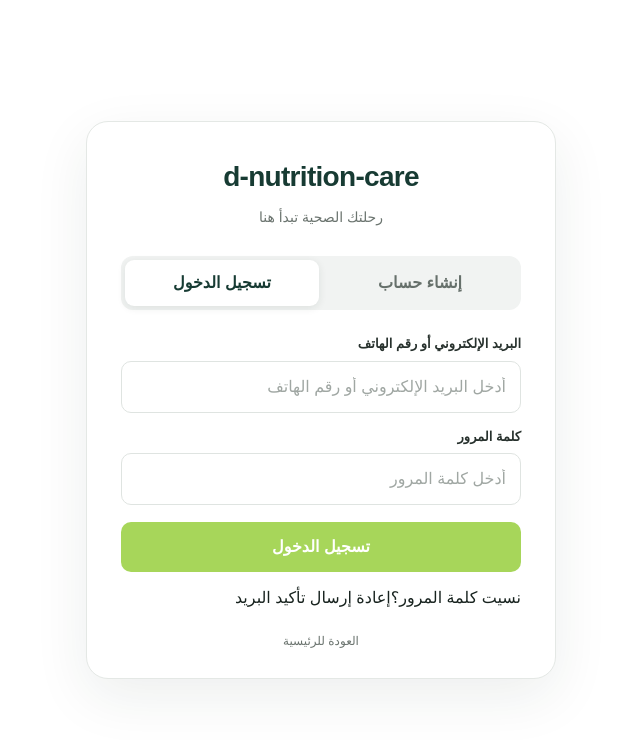
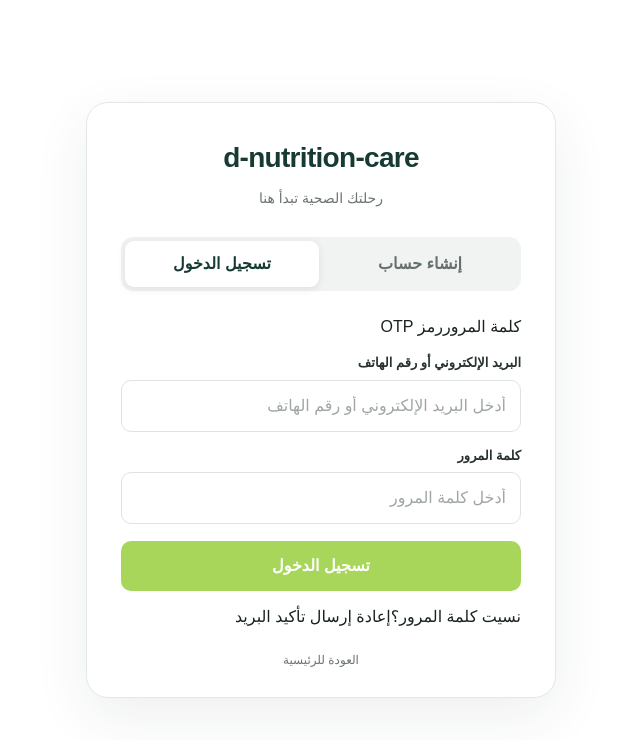
Before and after one commit to khaled19961/-D-Nutrition-Care, a Next.js app: page /auth/login in a window 1280 px wide. Shown: the top 740 px of the page, without its empty margins (319-959 px from the left). Built offline with nearby package versions, Linux system fonts and the light colour scheme; no server answers.

Commit message:
fix: implement email OTP authentication flow

```diff
--- a/components/auth-login-form.tsx
+++ b/components/auth-login-form.tsx
@@ -6,7 +6,8 @@ import { usePathname, useRouter, useSearchParams } from "next/navigation";
 import { createSupabaseBrowserClient } from "@/lib/supabase/browser";
 
 type Mode = "login" | "register";
-type IdentifierType = "email" | "phone";
+type LoginMethod = "password" | "otp";
+type OtpPurpose = "login" | "register";
 
 function safeNextPath(value: string | null) {
   if (!value || !value.startsWith("/") || value.startsWith("//")) return "/dashboard";
@@ -16,24 +17,20 @@ function safeNextPath(value: string | null) {
 function authErrorMessage(error: { code?: string; message?: string }) {
   switch (error.code) {
     case "invalid_credentials": return "بيانات الدخول غير صحيحة.";
-    case "email_not_confirmed": return "يجب تأكيد البريد الإلكتروني أولاً. يمكنك طلب رسالة تأكيد جديدة.";
+    case "email_not_confirmed": return "يجب تأكيد البريد الإلكتروني أولاً.";
     case "user_already_exists": return "يوجد حساب بهذه البيانات بالفعل. جرّب تسجيل الدخول.";
     case "email_address_invalid": return "البريد الإلكتروني غير صحيح.";
     case "phone_exists": return "رقم الهاتف مستخدم بالفعل.";
-    case "weak_password": return "كلمة المرور ضعيفة. استخدم كلمة مرور أقوى لا تقل عن 8 أحرف.";
-    case "over_email_send_rate_limit": return "تم تجاوز حد إرسال رسائل البريد مؤقتاً. انتظر قليلاً ثم حاول مرة أخرى.";
-    case "over_sms_send_rate_limit": return "تم تجاوز حد إرسال الرسائل النصية مؤقتاً. انتظر قليلاً ثم حاول مرة أخرى.";
+    case "weak_password": return "كلمة المرور يجب أن تكون أقوى ولا تقل عن 8 أحرف.";
+    case "over_email_send_rate_limit": return "تم تجاوز حد إرسال البريد مؤقتاً. انتظر قليلاً ثم حاول مرة أخرى.";
     case "provider_disabled": return "طريقة الدخول هذه غير مفعلة حالياً.";
     default: return error.message || "تعذر تنفيذ العملية حالياً. حاول مرة أخرى.";
   }
 }
 
-function getIdentifierType(value: string): IdentifierType | null {
+function getPhone(value: string) {
   const trimmed = value.trim();
-  if (!trimmed) return null;
-  if (/^[^\s@]+@[^\s@]+\.[^\s@]+$/.test(trimmed)) return "email";
-  if (/^\+?[0-9\s()-]{8,20}$/.test(trimmed)) return "phone";
-  return null;
+  return /^\+?[0-9\s()-]{8,20}$/.test(trimmed) ? trimmed.replace(/[\s()-]/g, "") : null;
 }
 
 export default function AuthLoginForm() {
@@ -43,7 +40,9 @@ export default function AuthLoginForm() {
   const next = safeNextPath(sp.get("next"));
   const pathMode: Mode = pathname === "/auth/register" ? "register" : "login";
   const requestedMode = sp.get("mode") === "register" ? "register" : pathMode;
+
   const [mode, setMode] = useState<Mode>(requestedMode);
+  const [loginMethod, setLoginMethod] = useState<LoginMethod>("password");
   const [identifier, setIdentifier] = useState("");
   const [loginPassword, setLoginPassword] = useState("");
   const [name, setName] = useState("");
@@ -52,6 +51,10 @@ export default function AuthLoginForm() {
   const [password, setPassword] = useState("");
   const [confirmPassword, setConfirmPassword] = useState("");
   const [acceptedTerms, setAcceptedTerms] = useState(false);
+  const [otp, setOtp] = useState("");
+  const [otpPurpose, setOtpPurpose] = useState<OtpPurpose>("login");
+  const [otpEmail, setOtpEmail] = useState("");
+  const [otpSent, setOtpSent] = useState(false);
   const [pending, setPending] = useState(false);
   const [error, setError] = useState("");
   const [message, setMessage] = useState("");
@@ -62,40 +65,31 @@ export default function AuthLoginForm() {
     setMode(nextMode);
     setError("");
     setMessage("");
-    setIdentifier("");
-    setLoginPassword("");
+    setOtpSent(false);
+    setOtp("");
     const url = new URL(window.location.href);
     url.searchParams.set("mode", nextMode);
     window.history.replaceState(null, "", url.toString());
   }
 
-  async function login(e: FormEvent<HTMLFormElement>) {
+  async function loginWithPassword(e: FormEvent<HTMLFormElement>) {
     e.preventDefault();
-    const value = identifier.trim();
-    const type = getIdentifierType(value);
     setError("");
     setMessage("");
-
-    if (!type) {
-      setError("أدخل بريداً إلكترونياً صحيحاً أو رقم هاتف بصيغة صحيحة.");
-      return;
-    }
-    if (!loginPassword) {
-      setError("أدخل كلمة المرور.");
-      return;
-    }
+    const value = identifier.trim();
+    if (!value || !loginPassword) return setError("أدخل بيانات الدخول.");
 
     setPending(true);
     try {
-      const result = type === "email"
-        ? await supabase.auth.signInWithPassword({ email: value, password: loginPassword })
-        : await supabase.auth.signInWithPassword({ phone: value, password: loginPassword });
+      const phoneValue = getPhone(value);
+      const result = phoneValue
+        ? await supabase.auth.signInWithPassword({ phone: phoneValue, password: loginPassword })
+        : await supabase.auth.signInWithPassword({ email: value, password: loginPassword });
 
       if (result.error) {
         setError(authErrorMessage(result.error));
         return;
       }
-
       router.replace(next);
       router.refresh();
     } catch (err) {
@@ -105,13 +99,68 @@ export default function AuthLoginForm() {
     }
   }
 
+  async function sendLoginOtp(e?: FormEvent<HTMLFormElement>) {
+    e?.preventDefault();
+    setError("");
+    setMessage("");
+    const value = identifier.trim();
+    if (!value || !value.includes("@")) return setError("أدخل بريداً إلكترونياً صحيحاً لاستخدام رمز OTP.");
+
+    setPending(true);
+    try {
+      const result = await supabase.auth.signInWithOtp({
+        email: value,
+        options: {
+          shouldCreateUser: false,
+          emailRedirectTo: window.location.origin + "/auth/callback?next=" + encodeURIComponent(next)
+        }
+      });
+      if (result.error) {
+        setError(authErrorMessage(result.error));
+        return;
+      }
+      setOtpEmail(value);
+      setOtpPurpose("login");
+      setOtp("");
+      setOtpSent(true);
+      setMessage("تم إرسال رمز التحقق إلى بريدك الإلكتروني.");
+    } catch (err) {
+      setError(err instanceof Error ? err.message : "تعذر إرسال رمز التحقق.");
+    } finally {
+      setPending(false);
+    }
+  }
+
+  async function verifyOtp(e: FormEvent<HTMLFormElement>) {
+    e.preventDefault();
+    setError("");
+    setMessage("");
+    const token = otp.trim();
+    if (!/^\d{6,8}$/.test(token)) return setError("أدخل رمز التحقق المرسل إلى بريدك.");
+
+    setPending(true);
+    try {
+      const type = otpPurpose === "register" ? "signup" : "email";
+      const result = await supabase.auth.verifyOtp({ email: otpEmail, token, type });
+      if (result.error) {
+        setError(authErrorMessage(result.error));
+        return;
+      }
+      router.replace(next);
+      router.refresh();
+    } catch (err) {
+      setError(err instanceof Error ? err.message : "رمز التحقق غير صالح أو منتهي.");
+    } finally {
+      setPending(false);
+    }
+  }
+
   async function resendConfirmation() {
     const value = identifier.trim();
-    if (getIdentifierType(value) !== "email") {
-      setError("لإعادة إرسال التأكيد، أدخل البريد الإلكتروني المرتبط بالحساب.");
+    if (!value.includes("@")) {
+      setError("أدخل البريد الإلكتروني المرتبط بالحساب.");
       return;
     }
-
     setPending(true);
     setError("");
     setMessage("");
@@ -119,17 +168,10 @@ export default function AuthLoginForm() {
       const result = await supabase.auth.resend({
         type: "signup",
         email: value,
-        options: {
-          emailRedirectTo: window.location.origin + "/auth/callback?next=" + encodeURIComponent(next)
-        }
+        options: { emailRedirectTo: window.location.origin + "/auth/callback?next=" + encodeURIComponent(next) }
       });
-      if (result.error) {
-        setError(authErrorMessage(result.error));
-        return;
-      }
-      setMessage("تم طلب رسالة تأكيد جديدة. افحص البريد الوارد ومجلد الرسائل غير المرغوب فيها.");
-    } catch (err) {
-      setError(err instanceof Error ? err.message : "تعذر إعادة إرسال رسالة التأكيد.");
+      if (result.error) setError(authErrorMessage(result.error));
+      else setMessage("تم طلب رسالة تأكيد جديدة. افحص بريدك.");
     } finally {
       setPending(false);
     }
@@ -139,7 +181,6 @@ export default function AuthLoginForm() {
     e.preventDefault();
     setError("");
     setMessage("");
-
     if (!email.trim()) return setError("أدخل البريد الإلكتروني.");
     if (password.length < 8) return setError("كلمة المرور يجب ألا تقل عن 8 أحرف.");
     if (password !== confirmPassword) return setError("تأكيد كلمة المرور غير مطابق.");
@@ -147,15 +188,12 @@ export default function AuthLoginForm() {
 
     setPending(true);
     try {
-      const redirectUrl = new URL("/auth/callback", window.location.origin);
-      redirectUrl.searchParams.set("next", next);
-
       const result = await supabase.auth.signUp({
         email: email.trim(),
         password,
         options: {
           data: { full_name: name.trim(), phone: phone.trim() },
-          emailRedirectTo: redirectUrl.toString()
+          emailRedirectTo: window.location.origin + "/auth/callback?next=" + encodeURIComponent(next)
         }
       });
 
@@ -170,10 +208,13 @@ export default function AuthLoginForm() {
         return;
       }
 
-      setMessage("تم إنشاء الحساب. راجع بريدك الإلكتروني واضغط رابط التأكيد ثم سجّل الدخول.");
-      setIdentifier(email.trim());
+      setOtpEmail(email.trim());
+      setOtpPurpose("register");
+      setOtp("");
+      setOtpSent(true);
       setMode("login");
-      setLoginPassword("");
+      setLoginMethod("otp");
+      setMessage("تم إنشاء الحساب. أرسلنا رمز تأكيد إلى بريدك الإلكتروني.");
     } catch (err) {
       setError(err instanceof Error ? err.message : "تعذر إنشاء الحساب حالياً.");
     } finally {
@@ -181,40 +222,54 @@ export default function AuthLoginForm() {
     }
   }
 
-
   return (
     <main className="auth-page" dir="rtl">
       <div className="auth-card">
         <Link href="/" className="auth-brand">d-nutrition-care</Link>
         <p className="auth-tagline">رحلتك الصحية تبدأ هنا</p>
 
-        <div className="auth-tabs" role="tablist" aria-label="اختيار طريقة الحساب">
+        <div className="auth-tabs" role="tablist">
           <button type="button" role="tab" aria-selected={mode === "register"} className={mode === "register" ? "is-active" : ""} onClick={() => switchMode("register")}>إنشاء حساب</button>
           <button type="button" role="tab" aria-selected={mode === "login"} className={mode === "login" ? "is-active" : ""} onClick={() => switchMode("login")}>تسجيل الدخول</button>
         </div>
 
         {mode === "login" ? (
-          <form onSubmit={login} className="auth-form">
-            <label>
-              <span>البريد الإلكتروني أو رقم الهاتف</span>
-              <input required value={identifier} onChange={e => setIdentifier(e.target.value)} placeholder="أدخل البريد الإلكتروني أو رقم الهاتف" autoComplete="username" />
-            </label>
-            <label>
-              <span>كلمة المرور</span>
-              <input required type="password" value={loginPassword} onChange={e => setLoginPassword(e.target.value)} placeholder="أدخل كلمة المرور" autoComplete="current-password" />
-            </label>
+          <div className="auth-form">
+            <div className="auth-method-tabs">
+              <button type="button" className={loginMethod === "password" ? "is-active" : ""} onClick={() => {setLoginMethod("password");setOtpSent(false);setError("");setMessage("");}}>كلمة المرور</button>
+              <button type="button" className={loginMethod === "otp" ? "is-active" : ""} onClick={() => {setLoginMethod("otp");setOtpSent(false);setError("");setMessage("");}}>رمز OTP</button>
+            </div>
 
+            {loginMethod === "password" ? (
+              <form onSubmit={loginWithPassword} className="auth-form">
+                <label><span>البريد الإلكتروني أو رقم الهاتف</span><input required value={identifier} onChange={e => setIdentifier(e.target.value)} placeholder="أدخل البريد الإلكتروني أو رقم الهاتف" autoComplete="username" /></label>
+                <label><span>كلمة المرور</span><input required type="password" value={loginPassword} onChange={e => setLoginPassword(e.target.value)} placeholder="أدخل كلمة المرور" autoComplete="current-password" /></label>
                 {error && <p className="auth-error" role="alert">{error}</p>}
                 {message && <p className="auth-success" role="status">{message}</p>}
-
                 <button className="auth-primary" disabled={pending}>{pending ? "جارٍ تسجيل الدخول..." : "تسجيل الدخول"}</button>
-
                 <div className="auth-login-links">
                   <Link href="/auth/forgot-password">نسيت كلمة المرور؟</Link>
                   <button type="button" onClick={resendConfirmation} disabled={pending}>إعادة إرسال تأكيد البريد</button>
                 </div>
-
               </form>
+            ) : !otpSent ? (
+              <form onSubmit={sendLoginOtp} className="auth-form">
+                <label><span>البريد الإلكتروني</span><input required type="email" value={identifier} onChange={e => setIdentifier(e.target.value)} placeholder="أدخل بريدك الإلكتروني" autoComplete="email" /></label>
+                {error && <p className="auth-error" role="alert">{error}</p>}
+                {message && <p className="auth-success" role="status">{message}</p>}
+                <button className="auth-primary" disabled={pending}>{pending ? "جارٍ إرسال الرمز..." : "إرسال رمز OTP"}</button>
+              </form>
+            ) : (
+              <form onSubmit={verifyOtp} className="auth-form">
+                <p className="auth-otp-info">أدخل رمز التحقق المرسل إلى <strong>{otpEmail}</strong></p>
+                <label><span>رمز OTP</span><input required inputMode="numeric" autoComplete="one-time-code" maxLength={8} value={otp} onChange={e => setOtp(e.target.value.replace(/\D/g, ""))} placeholder="أدخل رمز التحقق" /></label>
+                {error && <p className="auth-error" role="alert">{error}</p>}
+                {message && <p className="auth-success" role="status">{message}</p>}
+                <button className="auth-primary" disabled={pending}>{pending ? "جارٍ التحقق..." : "تأكيد الرمز"}</button>
+                <button type="button" className="auth-secondary" disabled={pending} onClick={() => {setOtpSent(false);setOtp("");setError("");setMessage("");}}>إرسال رمز جديد</button>
+              </form>
+            )}
+          </div>
         ) : (
           <form onSubmit={register} className="auth-form">
             <label><span>الاسم الكامل</span><input required value={name} onChange={e => setName(e.target.value)} placeholder="أدخل الاسم الكامل" autoComplete="name" /></label>
```
Lines whose indentation alone changed are shown as unchanged.
